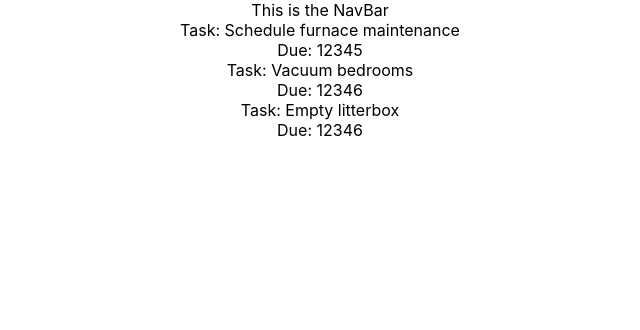
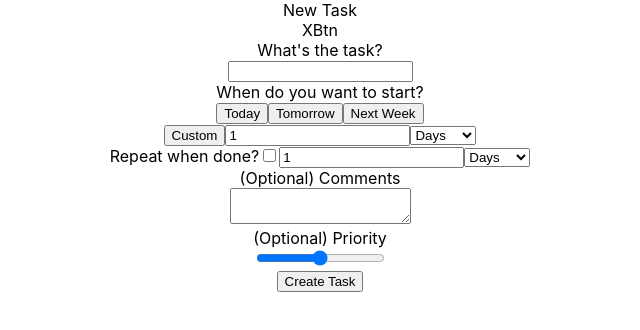
Before and after one commit to CMcManamon/task-reminder, a React (Create React App) app in the folder client/: page / in a window 1280 px wide. Shown: the top 330 px of the page, without its empty margins (320-960 px from the left). Built offline with nearby package versions, Linux system fonts and the light colour scheme.

Commit message:
Create unstyled form for adding new task

```diff
--- a/client/src/App.js
+++ b/client/src/App.js
@@ -1,10 +1,12 @@
 import "./App.css";
 import ListView from "./components/ListView/ListView";
+import NewTaskView from "./components/NewTaskView/NewTaskView";
 
 function App() {
   return (
     <div className="App">
-      <ListView tasks={TASKS} />
+      {/*     <ListView tasks={TASKS} /> */}
+      <NewTaskView />
     </div>
   );
 }
--- a/client/src/components/ListView/ListView.js
+++ b/client/src/components/ListView/ListView.js
@@ -5,7 +5,7 @@ const ListView = (props) => {
   const { tasks } = props;
   return (
     <div className={ListView}>
-      <NavBar />
+      <NavBar left={"LeftBtn"} center={"ListView NavBar"} right={"RightBtn"} />
       <Tasks tasks={tasks}></Tasks>
     </div>
   );
--- a/client/src/components/NavBar/NavBar.js
+++ b/client/src/components/NavBar/NavBar.js
@@ -1,4 +1,11 @@
-const NavBar = () => {
-  return <div className={NavBar}>This is the NavBar</div>;
+const NavBar = (props) => {
+  const { left, center, right } = props;
+  return (
+    <div className={NavBar}>
+      <div className="left">{left}</div>
+      <div className="center">{center}</div>
+      <div className="right">{right}</div>
+    </div>
+  );
 };
 export default NavBar;
--- /dev/null
+++ b/client/src/components/NewTaskView/NewTaskView.js
@@ -0,0 +1,80 @@
+import NavBar from "../NavBar/NavBar";
+import { useState } from "react";
+
+const NewTaskView = () => {
+  const [customNumInput, setCustomNumInput] = useState("1");
+  const [repeatNumInput, setRepeatNumInput] = useState("1");
+  const handleSubmit = (event) => {
+    event.preventDefault();
+  };
+
+  // ToDo: make sure these are validated server side
+  const handleCustomNumChange = (event) => {
+    let num = parseInt(event.target.value, 10);
+    if (Number.isNaN(num) || num < 1) num = 1;
+    setCustomNumInput(num);
+  };
+
+  const handleRepeatNumChange = (event) => {
+    let num = parseInt(event.target.value, 10);
+    if (Number.isNaN(num) || num < 1) num = 1;
+    setRepeatNumInput(num);
+  };
+
+  return (
+    <div className="NewClassView">
+      <NavBar left={""} center={"New Task"} right={"XBtn"} />
+      <form onSubmit={handleSubmit}>
+        What's the task?
+        <br />
+        <input type="text" />
+        <br />
+        When do you want to start?
+        <br />
+        <button type="button">Today</button>
+        <button type="button">Tomorrow</button>
+        <button type="button">Next Week</button>
+        <br />
+        <button type="button">Custom</button>
+        <input
+          type="text"
+          name="customNumber"
+          value={customNumInput}
+          onChange={handleCustomNumChange}
+        />
+        <select name="selectCustomPeriod">
+          <option value="days">Days</option>
+          <option value="weeks">Weeks</option>
+          <option value="months">Months</option>
+          <option value="years">Years</option>
+        </select>
+        <br />
+        Repeat when done?
+        <input type="checkbox" name="repeatCheck" />
+        <input
+          type="text"
+          name="repeatNumber"
+          value={repeatNumInput}
+          onChange={handleRepeatNumChange}
+        />
+        <select name="selectRepeatPeriod">
+          <option value="days">Days</option>
+          <option value="weeks">Weeks</option>
+          <option value="months">Months</option>
+          <option value="years">Years</option>
+        </select>
+        <br />
+        (Optional) Comments
+        <br />
+        <textarea name="comments"></textarea>
+        <br />
+        (Optional) Priority
+        <br />
+        <input type="range" name="priority" min="0" max="10" value="5" />
+        <br />
+        <input type="submit" name="submit" value="Create Task" />
+      </form>
+    </div>
+  );
+};
+export default NewTaskView;
```
Also changed, not shown: client/src/components/NewTaskView/NewTaskView.css (added).
